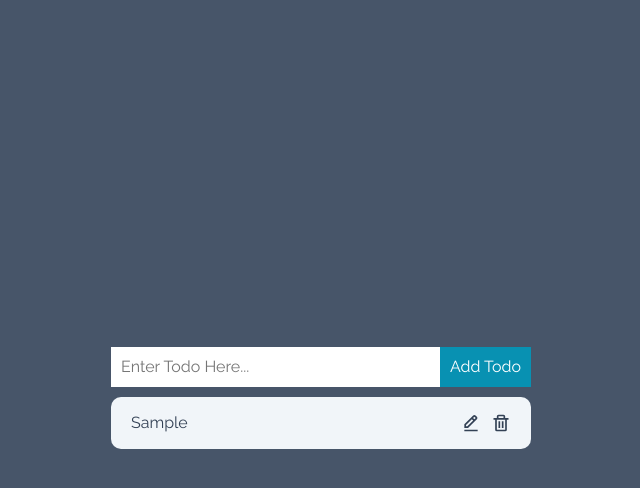
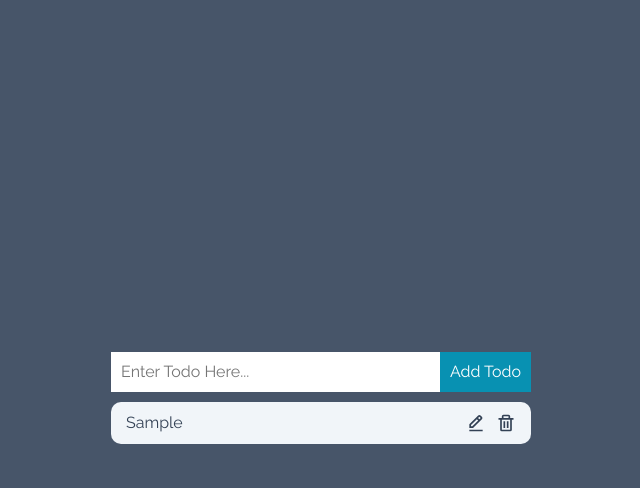
Before and after one commit to surajbera/todo-app, a React (Create React App) app: page / in a window 1280 px wide. Both pictures are taken after typing "Sample" into the empty fields and a click on the input "Add Todo". Shown: the top 488 px of the page, without its empty margins (319-959 px from the left). Built offline with nearby package versions, Linux system fonts and the light colour scheme.

Commit message:
minor bug fixes

```diff
--- a/src/App.js
+++ b/src/App.js
@@ -16,7 +16,7 @@ function App() {
 	const addTodos = newTodoItem => {
 		const index = todos.findIndex(item => item.todoText.toLowerCase() === newTodoItem.todoText.toLowerCase())
 		if (index === -1) {
-			setTodos(prevTodos => [...prevTodos, newTodoItem])
+			setTodos(prevTodos => [newTodoItem, ...prevTodos])
 		} else {
 			toast.error('Todo already added')
 		}
--- a/src/components/todo-item/TodoItem.css
+++ b/src/components/todo-item/TodoItem.css
@@ -1,7 +1,7 @@
 .todo-item {
 	background-color: var(--todo-list-bg-clr);
 	color: var(--todo-list-clr);
-	padding: 1.5rem 2rem;
+	padding: 1rem 1.5rem;
 	border-radius: 1rem;
 	justify-content: space-between;
 	align-items: center;
```
